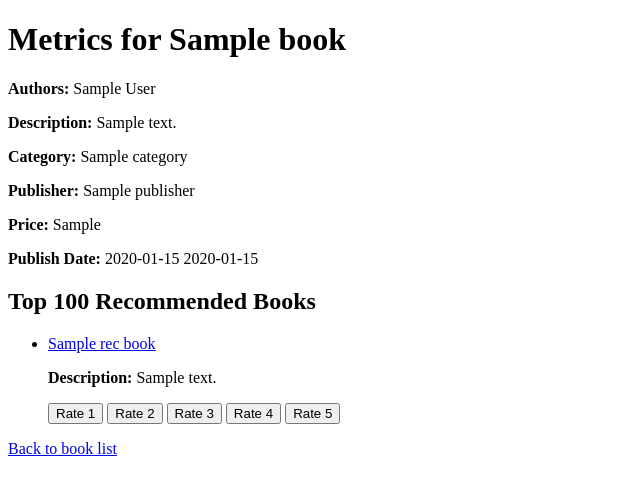
After one commit to rottenfishh/Book-RecSys, a Flask app: template web/templates/book_metric.html in a window 1280 px wide. The commit adds this page. Shown: the top 495 px of the page, without its empty margins (0-640 px from the left). Run offline with Flask 3, Linux system fonts and the light colour scheme; the template is opened without the code that fills it: most values are stand-ins (such as "Sample title", 1, 10 or a date in 2020); parts of the project's set-up code (start-up, migrations or seed data) failed here and were passed over.

Commit message:
add metrics

```diff
--- a/web/app.py
+++ b/web/app.py
@@ -1,4 +1,4 @@
-from flask import Flask, request, jsonify, render_template, url_for
+from flask import Flask, request, jsonify, render_template, url_for, redirect
 import pandas as pd
 from rec_sys_model.rec_sys_model import recSysModel
 
@@ -6,6 +6,7 @@ app = Flask(__name__)
 
 # Чтение данных из CSV при старте приложения
 df = pd.read_csv('../Datasets/BooksDatasetClean.csv')
+metric = pd.read_csv('../Datasets/rating.csv')
 recsys = recSysModel('../Datasets/BooksDatasetClean.csv')
 recsys.load('../Datasets/new_df.csv')
 embeddings_df = pd.read_csv('../Datasets/new_df.csv')
@@ -26,6 +27,7 @@ def home(page=1):
     # Генерируем URL для каждой книги
     for book in books:
         book['details_url'] = url_for('book_details', title=book['Title'])
+        book['metric_url'] = url_for('book_metric', title=book['Title'])
 
     return render_template('index.html', books=books, page=page, total_pages=total_pages)
 
@@ -39,7 +41,7 @@ def book_details(title):
     if not book:
         return "Book not found", 404
 
-    book = book[0]  # Берём первую (и единственную) найденную запись
+    book = book[0]  # Берём первую найденную запись
     recommended_books = recsys.predict(record, n=10)
     recommended_books_links = [
         {"name": rec_book, "url": url_for('book_details', title=rec_book)}
@@ -48,6 +50,47 @@ def book_details(title):
 
     return render_template('book_details.html', book=book, recommended_books=recommended_books_links)
 
+@app.route('/metric/<title>', methods=['GET'])
+def book_metric(title):
+    book = df[df['Title'] == title].to_dict(orient='records')
+    record = embeddings_df[embeddings_df['name'] == title]
+
+    if not book:
+        return "Book not found", 404
+
+    book = book[0]  # Берём первую (и единственную) найденную запись
+    recommended_books = recsys.predict(record, n=100)
+    recommended_books = [
+        {"name": rec_book, "url": url_for('book_details', title=rec_book),
+         "description":  df[df['Title'] == rec_book]['Description'].to_string(index=False)}
+        for rec_book in recommended_books
+    ]
+
+    return render_template('book_metric.html', book=book, recommended_books=recommended_books)
+
+@app.route('/rate', methods=['POST'])
+def rate_book():
+    global metric
+    rating = int(request.form.get('rating'))
+    source_book = request.form.get('source_book')
+    recommended_book = request.form.get('recommended_book')
+
+    new_row = pd.DataFrame([{
+        'Title': source_book,
+        'Title_for_rate': recommended_book,
+        'rate': rating
+    }])
+
+    # Объединение новой строки с существующим DataFrame
+    metric = pd.concat([metric, new_row], ignore_index=True)
+
+    # Проверка содержимого DataFrame перед сохранением
+    print(metric)
+
+    # Сохранение изменений в CSV
+    metric.to_csv('../Datasets/rating.csv', index=False)
+    return jsonify({"message": "Rating added successfully"})
+
 
 if __name__ == '__main__':
     app.run(debug=True)
--- /dev/null
+++ b/web/templates/book_metric.html
@@ -0,0 +1,72 @@
+<!DOCTYPE html>
+<html lang="en">
+<head>
+    <meta charset="UTF-8">
+    <meta name="viewport" content="width=device-width, initial-scale=1.0">
+    <title>{{ book.Title }} - Metrics</title>
+</head>
+<body>
+    <h1>Metrics for {{ book.Title }}</h1>
+    <p><strong>Authors:</strong> {{ book.Authors }}</p>
+    <p><strong>Description:</strong> {{ book.Description }}</p>
+    <p><strong>Category:</strong> {{ book.Category }}</p>
+    <p><strong>Publisher:</strong> {{ book.Publisher }}</p>
+    <p><strong>Price:</strong> {{ book['Price Starting With ($)'] }}</p>
+    <p><strong>Publish Date:</strong> {{ book['Publish Date (Month)'] }} {{ book['Publish Date (Year)'] }}</p>
+
+    <h2>Top 100 Recommended Books</h2>
+    <ul>
+        {% for rec_book in recommended_books %}
+        <li>
+            <a href="{{ rec_book.url }}">{{ rec_book.name }}</a>
+            <p><strong>Description:</strong> {{ rec_book.description }}</p>
+
+            <!-- Кнопки для оценки от 1 до 5 -->
+            {% for rating in range(1, 6) %}
+            <button type="button" class="rate-button" data-source-book="{{ book.Title }}" data-recommended-book="{{ rec_book.name }}" data-rating="{{ rating }}">
+                Rate {{ rating }}
+            </button>
+            {% endfor %}
+        </li>
+        {% endfor %}
+    </ul>
+
+    <a href="{{ url_for('home') }}">Back to book list</a>
+
+    <!-- Асинхронная отправка рейтинга через JavaScript -->
+    <script>
+        function submitRating(sourceBook, recommendedBook, rating) {
+            fetch("/rate", {
+                method: "POST",
+                headers: {
+                    "Content-Type": "application/x-www-form-urlencoded"
+                },
+                body: new URLSearchParams({
+                    source_book: sourceBook,
+                    recommended_book: recommendedBook,
+                    rating: rating
+                })
+            })
+            .then(response => response.json())
+            .then(data => {
+                if (data.error) {
+                    alert("Error: " + data.error);
+                } else {
+                    alert("Success: " + data.message);
+                }
+            })
+            .catch(error => console.error("Error:", error));
+        }
+
+        // Привязка обработчиков к кнопкам оценки
+        document.querySelectorAll(".rate-button").forEach(button => {
+            button.addEventListener("click", function() {
+                const sourceBook = this.getAttribute("data-source-book");
+                const recommendedBook = this.getAttribute("data-recommended-book");
+                const rating = this.getAttribute("data-rating");
+                submitRating(sourceBook, recommendedBook, rating);
+            });
+        });
+    </script>
+</body>
+</html>
--- a/web/templates/index.html
+++ b/web/templates/index.html
@@ -11,6 +11,8 @@
         {% for book in books %}
         <li>
             <a href="{{ book.details_url }}">{{ book.Title }}</a>
+           <span> -----> </span>
+            <a href="{{ book.metric_url }}">Metric</a>
         </li>
         {% endfor %}
     </ul>
```
Also changed, not shown: 2 other files.
